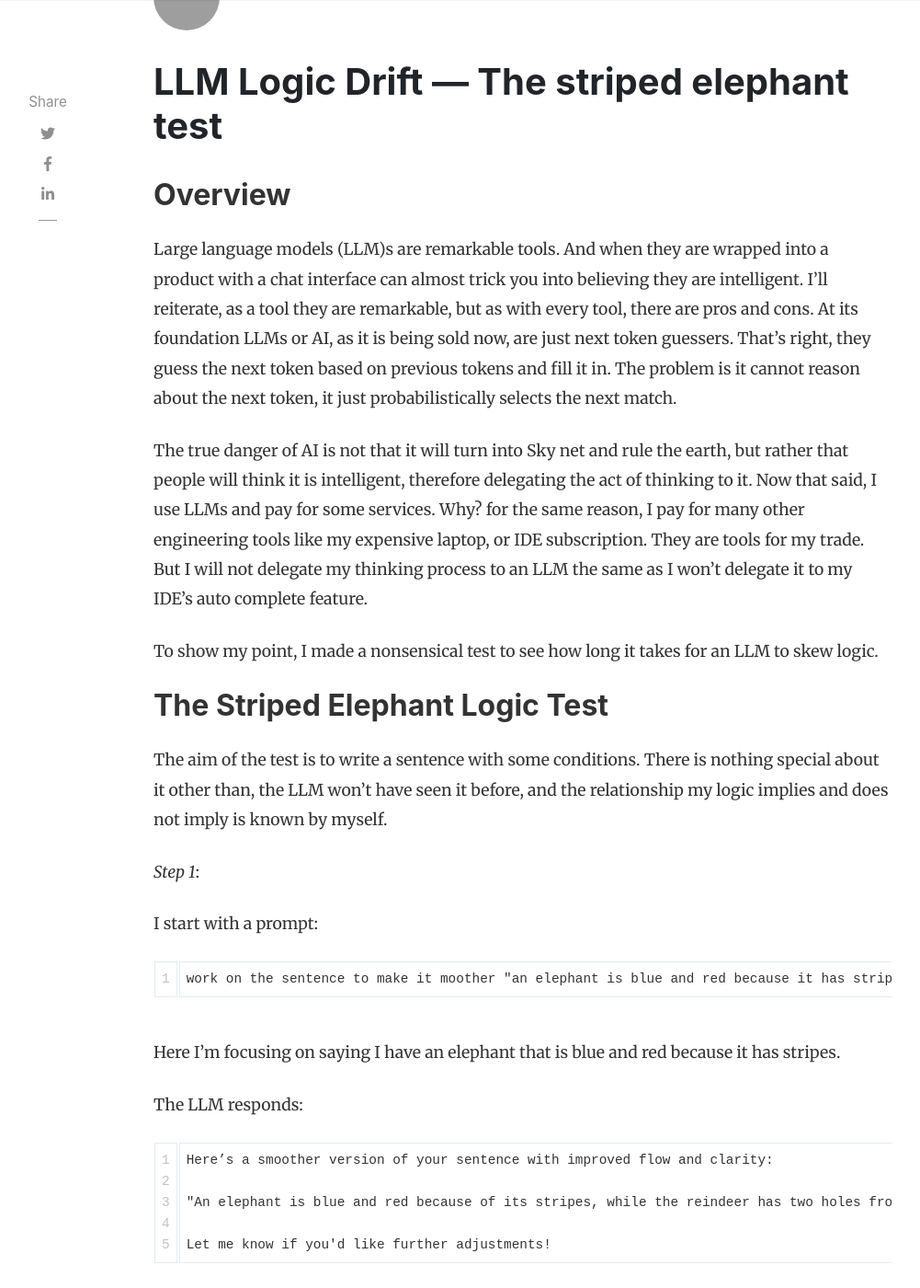
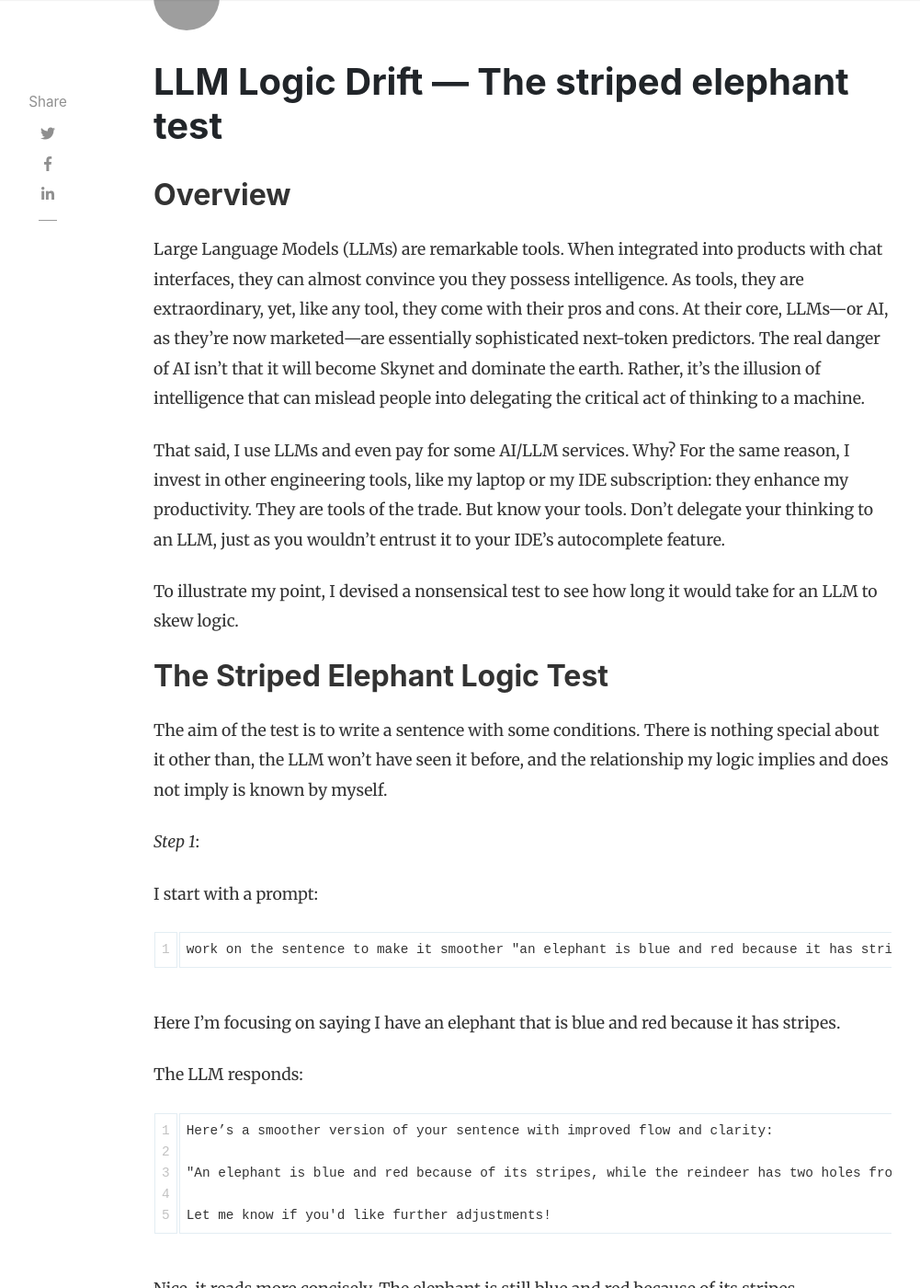
Before and after one commit to gerritjvv/blog, a Jekyll site: the page built from _posts/2025-01-09-LLM-Reasoning-Test.md, in a window 1280 px wide and 1400 px high, scrolled down 270 px. Shown: the whole window at 92% size, without its empty margins (118-1119 px from the left). Built offline with Jekyll 4.4.1, drawn with Linux system fonts in a browser that asks for light colours; nearby versions of some CDN libraries; comment, search, counter and statistics services are not loaded; some of the changed text lies outside the part shown; grey boxes are pictures that could not be loaded.

Commit message:
rework and correct typos

````diff
--- a/_posts/2025-01-09-LLM-Reasoning-Test.md
+++ b/_posts/2025-01-09-LLM-Reasoning-Test.md
@@ -8,15 +8,13 @@ categories: [ai, llm]
 
 ## Overview
 
-Large language models (LLM)s are remarkable tools. And when they are wrapped into a product with a chat interface can almost trick you into believing they are intelligent.
-I'll reiterate, as a tool they are remarkable, but as with every tool, there are pros and cons. At its foundation LLMs or AI, as it is being sold now, are just next token guessers.
-That's right, they guess the next token based on previous tokens and fill it in. The problem is it cannot reason about the next token, it just probabilistically selects the next match.
+Large Language Models (LLMs) are remarkable tools. When integrated into products with chat interfaces, they can almost convince you they possess intelligence.
+As tools, they are extraordinary, yet, like any tool, they come with their pros and cons. At their core, LLMs—or AI, as they’re now marketed—are essentially sophisticated next-token predictors.
+The real danger of AI isn’t that it will become Skynet and dominate the earth. Rather, it’s the illusion of intelligence that can mislead people into delegating the critical act of thinking to a machine.
 
-The true danger of AI is not that it will turn into Sky net and rule the earth, but rather that people will think it is intelligent, therefore delegating the act of thinking to it.
-Now that said, I use LLMs and pay for some services. Why? for the same reason, I pay for many other engineering tools like my expensive laptop, or IDE subscription. They are tools for my trade.
-But I will not delegate my thinking process to an LLM the same as I won't delegate it to my IDE's auto complete feature.
+That said, I use LLMs and even pay for some AI/LLM services. Why? For the same reason, I invest in other engineering tools, like my laptop or my IDE subscription: they enhance my productivity. They are tools of the trade. But know your tools. Don't delegate your thinking to an LLM, just as you wouldn’t entrust it to your IDE’s autocomplete feature.
 
-To show my point, I made a nonsensical test to see how long it takes for an LLM to skew logic.
+To illustrate my point, I devised a nonsensical test to see how long it would take for an LLM to skew logic.
 
 ## The Striped Elephant Logic Test
 
@@ -27,7 +25,7 @@ The aim of the test is to write a sentence with some conditions. There is nothin
 I start with a prompt:
 
 ```
-work on the sentence to make it moother "an elephant is blue and red because it has stripes and the reindeer has wholes of 2 due to a fight with a cat while the cat has two hooves and 2 paws."
+work on the sentence to make it smoother "an elephant is blue and red because it has stripes and the reindeer has wholes of 2 due to a fight with a cat while the cat has two hooves and 2 paws."
 ```
 
 Here I'm focusing on saying I have an elephant that is blue and red because it has stripes.
@@ -42,7 +40,7 @@ Here’s a smoother version of your sentence with improved flow and clarity:
 Let me know if you'd like further adjustments!
 ```
 
-Nice, it reads more concisely. The elephant is still blue and red because of its stripes. Which is the same to what I intended to say.
+Nice, it reads more concisely. The elephant is still blue and red because of its stripes.
 
 *Step 2*:
 
@@ -80,20 +78,20 @@ Here’s a smoother version of your sentence with improved flow and clarity:
 This version maintains the whimsical tone while enhancing clarity and flow. Let me know if you'd like further tweaks!
 ```
 
-If the issue isn't evident, you may want to read the summary.
+Do you see the issue?
+Let's discuss the results.
 
 ## Test Results
 
 *What happened to my elephant?*:
 
 In the test, the LLM changed the elephant from being blue and red because of its stripes, to actually having blue and red stripes. In my mind, my elephant had black stripes or pink stripes.
-The fact is my description said nothing about the color of the stripes, but I know this, never did I say that my elephant had blue and red stripes.
-
+The fact is the original description said nothing about the color of the stripes, but it definitely didn't say that my elephant had blue and red stripes. Y
 
 *And my reindeer?*
 
-The reindeer went from, having two holes, and two hooves and two paws, to being nearby. I never said he was nearby. Now he has two wounds. I never said they were wounds, but ok, maybe from the fight with the cat this could be implied.
-My reindeer now combines hooves and paws. But the crucial information of having 2 hooves and 2 paws was lost, which means the nonsensical animal could in the next iteration have how many of what?
+The reindeer went from, having two holes, and two hooves and two paws, to being nearby. The description didn't say it nearby, who knows it may be far. Now the reindeer has two wounds. The description didn't say they were wounds, but ok, maybe from the fight with the cat part this could be implied. The reindeer now "combines hooves and paws". But the crucial information of having 2 hooves and 2 paws was lost, which means the nonsensical animal could in the next iteration have how many of what?
+
 The LLM has reduced and lost information. Not as bad as with the elephant though.
 
 
@@ -101,12 +99,10 @@ The LLM has reduced and lost information. Not as bad as with the elephant though
 
 I knew the result would eventually skew, as the LLM makes change on change. This is part of how the tool works, and you never know when the next token may skew the previous meaning.
 
-Now I could've told the LLM what the stripes were, but that would defeat the purpose of the test.
+Now, I could've told the LLM what the stripes were, but that would defeat the purpose of the test.
 
 Think about the following cases:
 
  1. Software project: You have a software project of hundreds of thousands of these little situations were a slight skew can change the intention of the software. It gets worse when software is composed and a single skew can have an exaggerated effect on the software somewhere else.
  2. Technical documentation: Imagine a technical documentation like servicing an airplain part, or reading a spec where the technical specification is crucial for selecting the correct part to avoid some failure.
- 3. Legal documents: Letting an LLM write evidence that skews and skews, could make someone a murderer or innocent—all probabilistically.
-
-So am I against LLMs. Definitely not. I used them frequently and they are great. I'm against the hype monster and people who should know better pushing the hype.
+ 3. Legal documents: Letting an LLM write evidence that skews and skews could make someone a murderer or innocent—all probabilistically.
````
